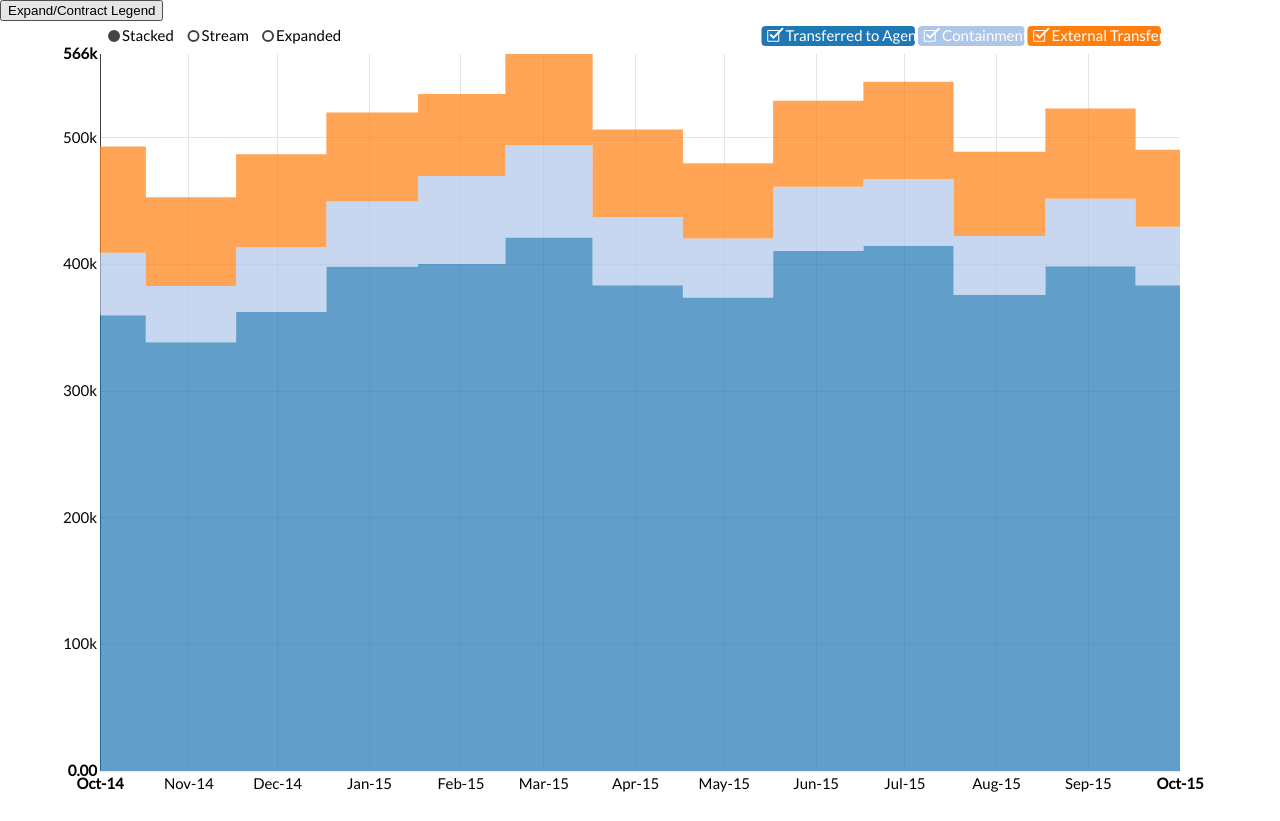
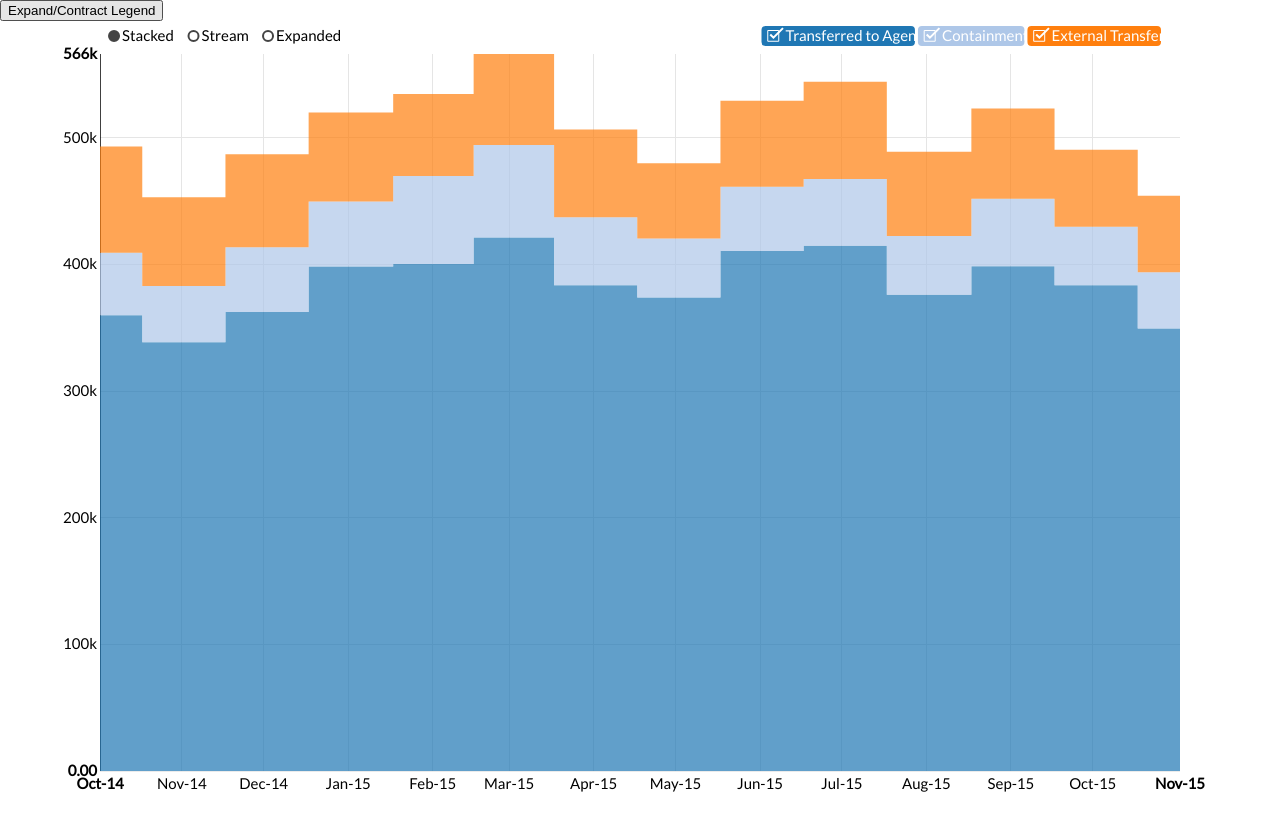
Before and after one commit to timothymartin76/SSBI, a website: page Oct_Nov/NLU_area.html in a window 1280 px wide. Drawn offline with nearby package versions, Linux system fonts and the light colour scheme.

Commit message:
Update NLU_area.html

```diff
--- a/Oct_Nov/NLU_area.html
+++ b/Oct_Nov/NLU_area.html
@@ -51,8 +51,8 @@
 			[ 1435795200000 , 414817] ,
 			[ 1438473600000 , 376112] ,
 			[ 1441152000000 , 398708] ,
-			[ 1443744000000 , 383751]
-			// [ 1446422400, ]
+			[ 1443744000000 , 383751] ,
+			[ 1446422400000 , 349449]
 			]
         } ,
 
@@ -71,8 +71,8 @@
 			[ 1435795200000 , 52804] ,
 			[ 1438473600000 , 46463] ,
 			[ 1441152000000 , 53370] ,
-			[ 1443744000000 , 46135]
-				// [ 1446422400, ]
+			[ 1443744000000 , 46135]  ,
+			[ 1446422400000 , 44533]
 			]
         } ,
 
@@ -91,8 +91,8 @@
 			[ 1435795200000 , 76757] ,
 			[ 1438473600000 , 66516] ,
 			[ 1441152000000 , 71161] ,
-			[ 1443744000000 , 60907]
-				// [ 1446422400, ]
+			[ 1443744000000 , 60907]  ,
+			[ 1446422400000 , 60438]
 			]
         }
 
```
